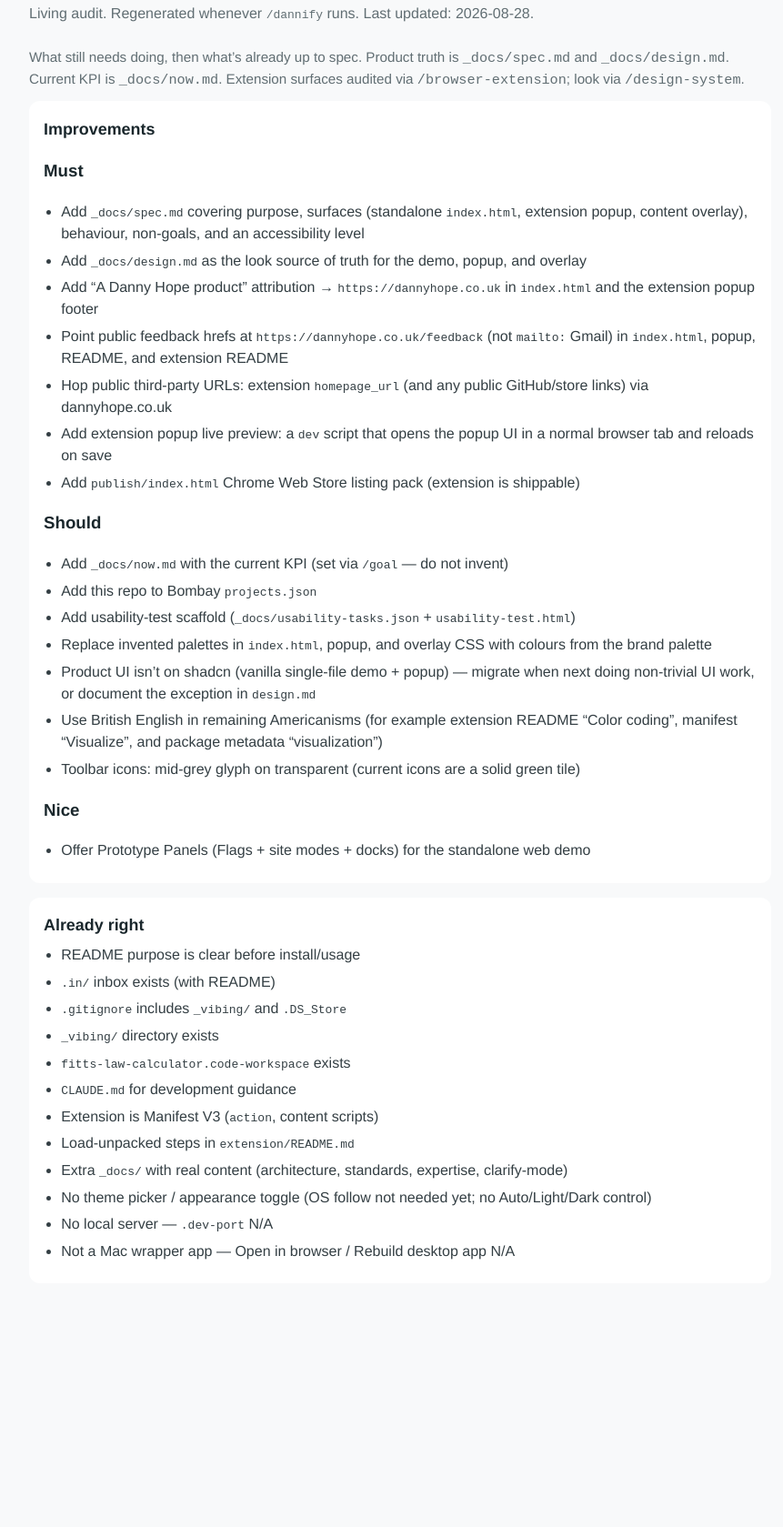
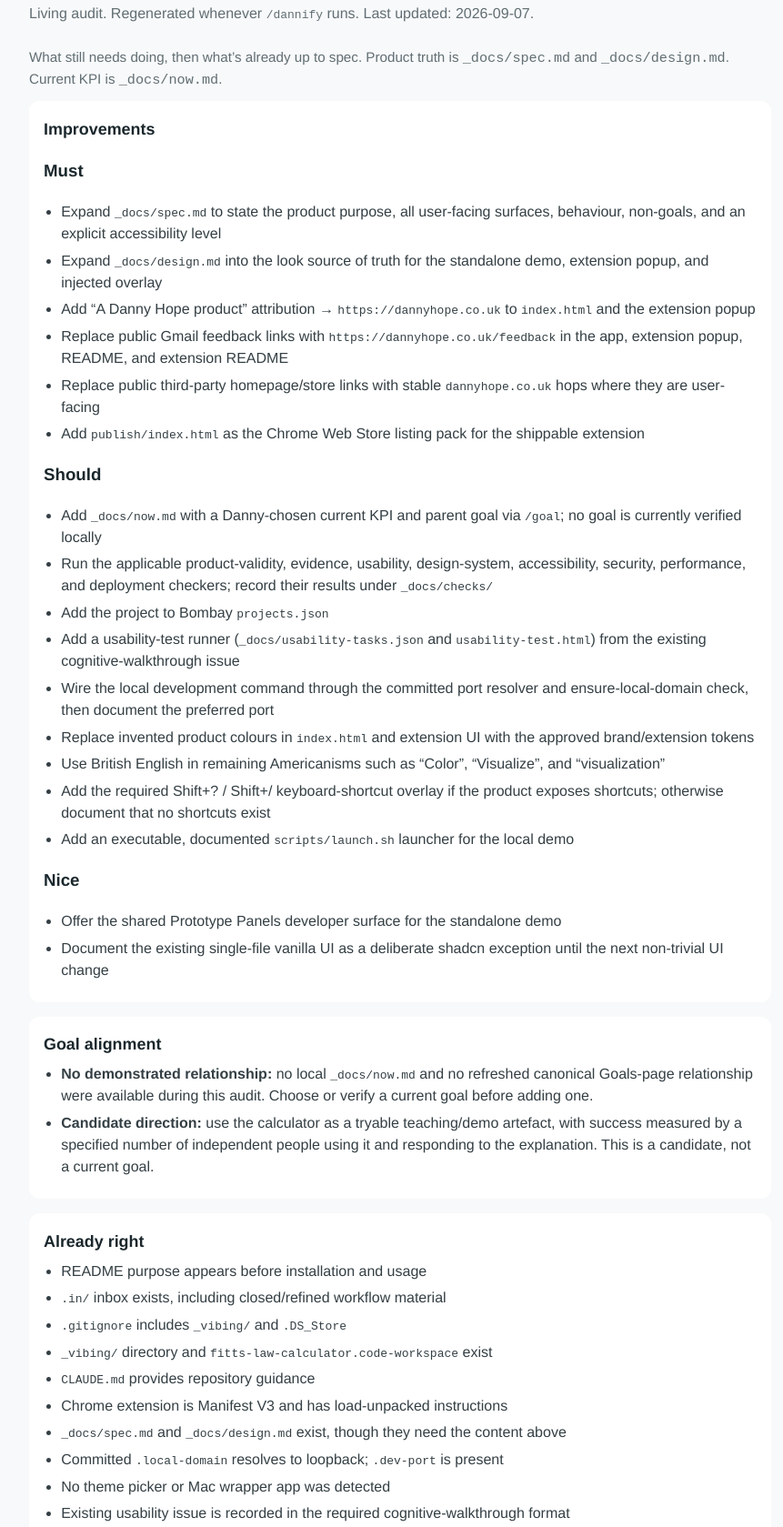
Before and after one commit to dannyhope/Fitts-Law-calculator, a browser extension: page _docs/dannify-status.html in a window 1280 px wide. Shown: the part 75-1754 px from the top of the page at 91% size, without its empty margins (200-1061 px from the left). Before the commit the page ends 1590 px from the top, so only its background shows below. Drawn offline with Linux system fonts and the light colour scheme.

Commit message:
Refresh dannify status and archive roadmap
Co-authored-by: Cursor <cursoragent@cursor.com>

```diff
--- a/_docs/dannify-status.html
+++ b/_docs/dannify-status.html
@@ -15,52 +15,61 @@
 <body>
   <div class="page">
     <h1>Dannify status — Fitts' Law Calculator</h1>
-    <p class="meta">Living audit. Regenerated whenever <code>/dannify</code> runs. Last updated: 2026-08-28.</p>
-    <p class="hint">What still needs doing, then what’s already up to spec. Product truth is <code>_docs/spec.md</code> and <code>_docs/design.md</code>. Current KPI is <code>_docs/now.md</code>. Extension surfaces audited via <code>/browser-extension</code>; look via <code>/design-system</code>.</p>
+    <p class="meta">Living audit. Regenerated whenever <code>/dannify</code> runs. Last updated: 2026-09-07.</p>
+    <p class="hint">What still needs doing, then what’s already up to spec. Product truth is <code>_docs/spec.md</code> and <code>_docs/design.md</code>. Current KPI is <code>_docs/now.md</code>.</p>
 
     <section class="panel">
       <h2>Improvements</h2>
       <h3>Must</h3>
       <ul>
-        <li>Add <code>_docs/spec.md</code> covering purpose, surfaces (standalone <code>index.html</code>, extension popup, content overlay), behaviour, non-goals, and an accessibility level</li>
-        <li>Add <code>_docs/design.md</code> as the look source of truth for the demo, popup, and overlay</li>
-        <li>Add “A Danny Hope product” attribution → <code>https://dannyhope.co.uk</code> in <code>index.html</code> and the extension popup footer</li>
-        <li>Point public feedback hrefs at <code>https://dannyhope.co.uk/feedback</code> (not <code>mailto:</code> Gmail) in <code>index.html</code>, popup, README, and extension README</li>
-        <li>Hop public third-party URLs: extension <code>homepage_url</code> (and any public GitHub/store links) via dannyhope.co.uk</li>
-        <li>Add extension popup live preview: a <code>dev</code> script that opens the popup UI in a normal browser tab and reloads on save</li>
-        <li>Add <code>publish/index.html</code> Chrome Web Store listing pack (extension is shippable)</li>
+        <li>Expand <code>_docs/spec.md</code> to state the product purpose, all user-facing surfaces, behaviour, non-goals, and an explicit accessibility level</li>
+        <li>Expand <code>_docs/design.md</code> into the look source of truth for the standalone demo, extension popup, and injected overlay</li>
+        <li>Add “A Danny Hope product” attribution → <code>https://dannyhope.co.uk</code> to <code>index.html</code> and the extension popup</li>
+        <li>Replace public Gmail feedback links with <code>https://dannyhope.co.uk/feedback</code> in the app, extension popup, README, and extension README</li>
+        <li>Replace public third-party homepage/store links with stable <code>dannyhope.co.uk</code> hops where they are user-facing</li>
+        <li>Add <code>publish/index.html</code> as the Chrome Web Store listing pack for the shippable extension</li>
       </ul>
       <h3>Should</h3>
       <ul>
-        <li>Add <code>_docs/now.md</code> with the current KPI (set via <code>/goal</code> — do not invent)</li>
-        <li>Add this repo to Bombay <code>projects.json</code></li>
-        <li>Add usability-test scaffold (<code>_docs/usability-tasks.json</code> + <code>usability-test.html</code>)</li>
-        <li>Replace invented palettes in <code>index.html</code>, popup, and overlay CSS with colours from the brand palette</li>
-        <li>Product UI isn’t on shadcn (vanilla single-file demo + popup) — migrate when next doing non-trivial UI work, or document the exception in <code>design.md</code></li>
-        <li>Use British English in remaining Americanisms (for example extension README “Color coding”, manifest “Visualize”, and package metadata “visualization”)</li>
-        <li>Toolbar icons: mid-grey glyph on transparent (current icons are a solid green tile)</li>
+        <li>Add <code>_docs/now.md</code> with a Danny-chosen current KPI and parent goal via <code>/goal</code>; no goal is currently verified locally</li>
+        <li>Run the applicable product-validity, evidence, usability, design-system, accessibility, security, performance, and deployment checkers; record their results under <code>_docs/checks/</code></li>
+        <li>Add the project to Bombay <code>projects.json</code></li>
+        <li>Add a usability-test runner (<code>_docs/usability-tasks.json</code> and <code>usability-test.html</code>) from the existing cognitive-walkthrough issue</li>
+        <li>Wire the local development command through the committed port resolver and ensure-local-domain check, then document the preferred port</li>
+        <li>Replace invented product colours in <code>index.html</code> and extension UI with the approved brand/extension tokens</li>
+        <li>Use British English in remaining Americanisms such as “Color”, “Visualize”, and “visualization”</li>
+        <li>Add the required Shift+? / Shift+/ keyboard-shortcut overlay if the product exposes shortcuts; otherwise document that no shortcuts exist</li>
+        <li>Add an executable, documented <code>scripts/launch.sh</code> launcher for the local demo</li>
       </ul>
       <h3>Nice</h3>
       <ul>
-        <li>Offer Prototype Panels (Flags + site modes + docks) for the standalone web demo</li>
+        <li>Offer the shared Prototype Panels developer surface for the standalone demo</li>
+        <li>Document the existing single-file vanilla UI as a deliberate shadcn exception until the next non-trivial UI change</li>
+      </ul>
+    </section>
+
+    <section class="panel">
+      <h2>Goal alignment</h2>
+      <ul>
+        <li><strong>No demonstrated relationship:</strong> no local <code>_docs/now.md</code> and no refreshed canonical Goals-page relationship were available during this audit. Choose or verify a current goal before adding one.</li>
+        <li><strong>Candidate direction:</strong> use the calculator as a tryable teaching/demo artefact, with success measured by a specified number of independent people using it and responding to the explanation. This is a candidate, not a current goal.</li>
       </ul>
     </section>
 
     <section class="panel">
       <h2>Already right</h2>
       <ul>
-        <li>README purpose is clear before install/usage</li>
-        <li><code>.in/</code> inbox exists (with README)</li>
+        <li>README purpose appears before installation and usage</li>
+        <li><code>.in/</code> inbox exists, including closed/refined workflow material</li>
         <li><code>.gitignore</code> includes <code>_vibing/</code> and <code>.DS_Store</code></li>
-        <li><code>_vibing/</code> directory exists</li>
-        <li><code>fitts-law-calculator.code-workspace</code> exists</li>
-        <li><code>CLAUDE.md</code> for development guidance</li>
-        <li>Extension is Manifest V3 (<code>action</code>, content scripts)</li>
-        <li>Load-unpacked steps in <code>extension/README.md</code></li>
-        <li>Extra <code>_docs/</code> with real content (architecture, standards, expertise, clarify-mode)</li>
-        <li>No theme picker / appearance toggle (OS follow not needed yet; no Auto/Light/Dark control)</li>
-        <li>No local server — <code>.dev-port</code> N/A</li>
-        <li>Not a Mac wrapper app — Open in browser / Rebuild desktop app N/A</li>
+        <li><code>_vibing/</code> directory and <code>fitts-law-calculator.code-workspace</code> exist</li>
+        <li><code>CLAUDE.md</code> provides repository guidance</li>
+        <li>Chrome extension is Manifest V3 and has load-unpacked instructions</li>
+        <li><code>_docs/spec.md</code> and <code>_docs/design.md</code> exist, though they need the content above</li>
+        <li>Committed <code>.local-domain</code> resolves to loopback; <code>.dev-port</code> is present</li>
+        <li>No theme picker or Mac wrapper app was detected</li>
+        <li>Existing usability issue is recorded in the required cognitive-walkthrough format</li>
+        <li>No checker result files exist yet, so no stale or failed result was misrepresented as a pass</li>
       </ul>
     </section>
   </div>
```
Also changed, not shown: .in/refined/port-browser-extension-to-safari-and-firefox.md (deleted).
